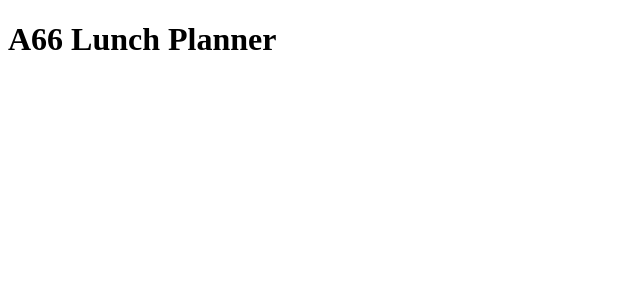
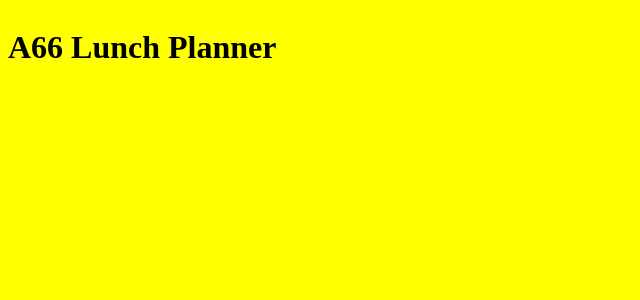
Before and after one commit to greenfox-zerda-lasers/jade-lunch-planner, a React app: page / in a window 1280 px wide. Shown: the top 300 px of the page, without its empty margins (0-640 px from the left). Built offline with nearby package versions, Linux system fonts and the light colour scheme.

Commit message:
test css added css loaders added

```diff
--- a/src/app/App.js
+++ b/src/app/App.js
@@ -1,10 +1,11 @@
 import React, { Component } from 'react';
+import './AppTest.css';
 
 class App extends Component {
   render() {
-    return <h1>A66 Lunch Planner</h1>
+    return <h1>A66 Lunch Planner</h1>;
   }
 }
 
 
-export default App
+export default App;
--- /dev/null
+++ b/src/app/AppTest.css
@@ -0,0 +1,5 @@
+body {
+  display: flex;
+  height: 100vh;
+  background: yellow;
+}
```
Also changed, not shown: package.json (+8 -1 lines), 2 other files (tests, documents, lock files or other folders).
